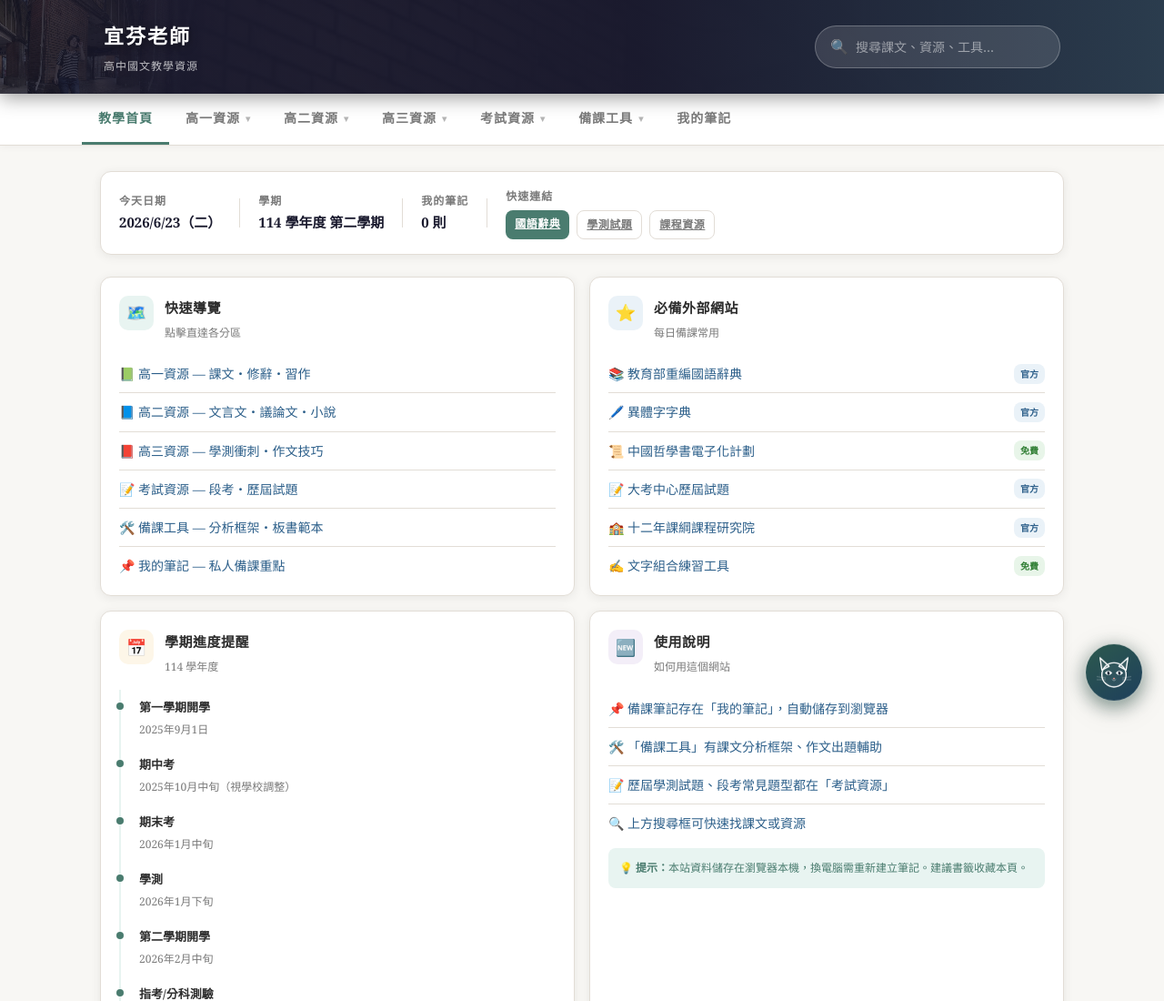
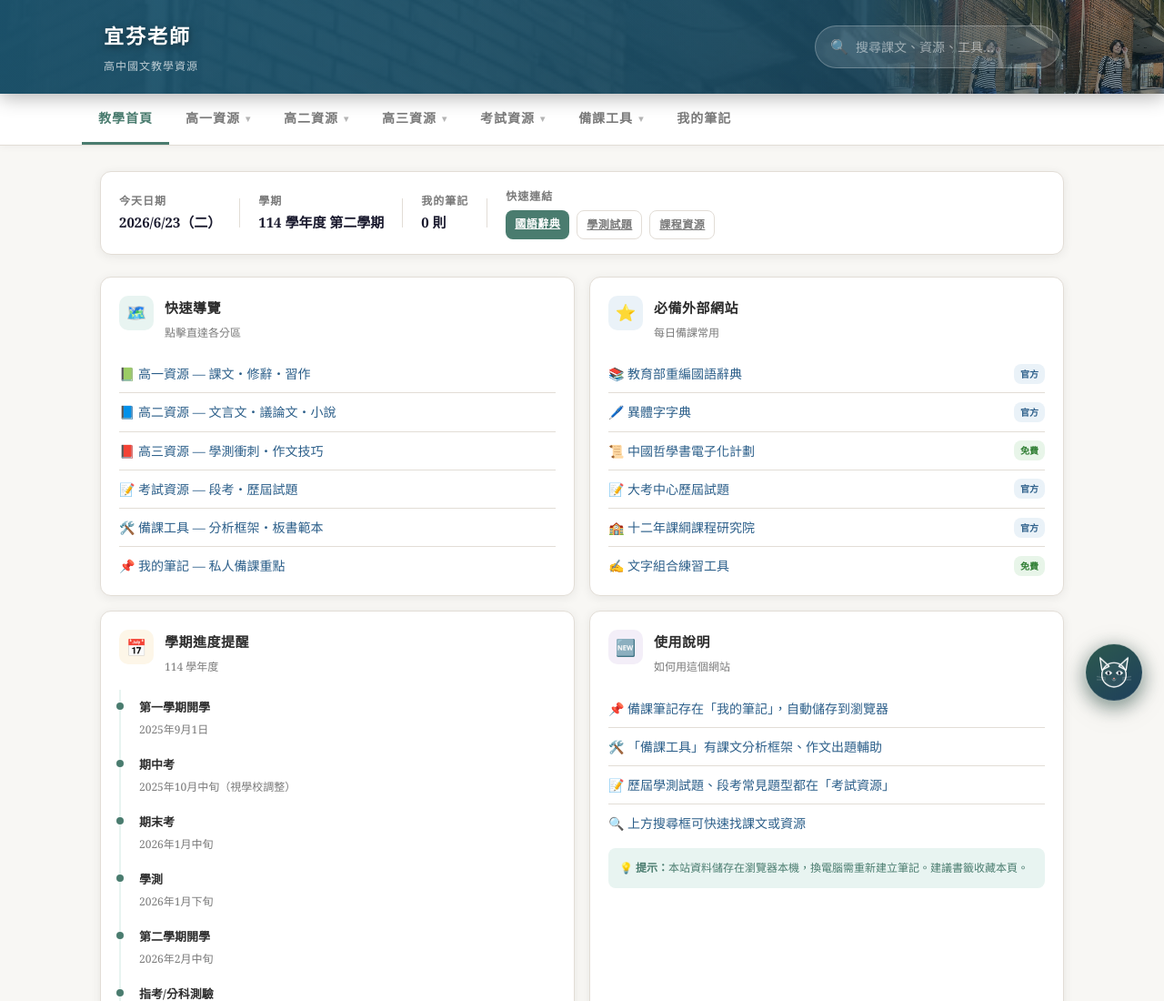
Before and after one commit to iriswen518-alt/yifen-school, a plain HTML site: page index.html in a window 1280 px wide. Shown: the top 1100 px of the page at 91% size. Drawn offline with Linux system fonts and the light colour scheme.

Commit message:
header 換明亮湖藍漸層、照片移到右側淡入不擋文字

```diff
--- a/index.html
+++ b/index.html
@@ -44,50 +44,48 @@
 
   /* ===== HEADER ===== */
   header {
-    background: #1a1a2e;
+    background: linear-gradient(135deg, #1e5c7a 0%, #1a4a62 60%, #16394e 100%);
     color: white;
     padding: 0;
     position: sticky;
     top: 0;
     z-index: 100;
-    box-shadow: 0 4px 20px rgba(0,0,0,0.4);
+    box-shadow: 0 4px 20px rgba(0,0,0,0.3);
     overflow: hidden;
     min-height: 90px;
   }
-  /* Photo as background layer */
+  /* Subtle full-width texture layer */
   .header-bg-photo {
     position: absolute;
     inset: 0;
     background-image: url('yifen.jpg');
     background-size: cover;
     background-position: center 18%;
-    opacity: 0.18;
-    filter: grayscale(40%) brightness(0.7);
+    opacity: 0.08;
+    filter: grayscale(60%) brightness(1.2);
     z-index: 0;
-    mask-image: linear-gradient(to right, transparent 0%, rgba(0,0,0,0.6) 30%, rgba(0,0,0,0.3) 60%, transparent 100%);
-    -webkit-mask-image: linear-gradient(to right, transparent 0%, rgba(0,0,0,0.6) 30%, rgba(0,0,0,0.3) 60%, transparent 100%);
-  }
-  /* Subtle side portrait fade */
+  }
+  /* Portrait on the RIGHT side, fading in from right edge */
   .header-portrait {
     position: absolute;
-    left: 0;
+    right: 0;
     top: 0;
     bottom: 0;
-    width: 200px;
+    width: 320px;
     background-image: url('yifen.jpg');
-    background-size: auto 160%;
-    background-position: 40% 15%;
+    background-size: auto 180%;
+    background-position: 40% 12%;
     z-index: 1;
-    opacity: 0.55;
-    filter: grayscale(20%) brightness(0.65) saturate(0.7);
-    mask-image: linear-gradient(to right, rgba(0,0,0,0.9) 0%, rgba(0,0,0,0.5) 55%, transparent 100%);
-    -webkit-mask-image: linear-gradient(to right, rgba(0,0,0,0.9) 0%, rgba(0,0,0,0.5) 55%, transparent 100%);
-  }
-  /* Dark overlay to blend everything */
+    opacity: 0.72;
+    filter: brightness(0.82) saturate(0.85);
+    mask-image: linear-gradient(to right, transparent 0%, rgba(0,0,0,0.55) 30%, rgba(0,0,0,0.9) 75%, rgba(0,0,0,0.9) 100%);
+    -webkit-mask-image: linear-gradient(to right, transparent 0%, rgba(0,0,0,0.55) 30%, rgba(0,0,0,0.9) 75%, rgba(0,0,0,0.9) 100%);
+  }
+  /* Overlay: protect text area on left, let photo show on right */
   .header-overlay {
     position: absolute;
     inset: 0;
-    background: linear-gradient(to right, rgba(26,26,46,0.25) 0%, rgba(26,26,46,0.55) 25%, rgba(26,26,46,0.75) 55%, rgba(44,63,80,0.92) 100%);
+    background: linear-gradient(to right, rgba(26,76,98,0.55) 0%, rgba(26,76,98,0.3) 45%, transparent 72%);
     z-index: 2;
   }
   .header-inner {
```
